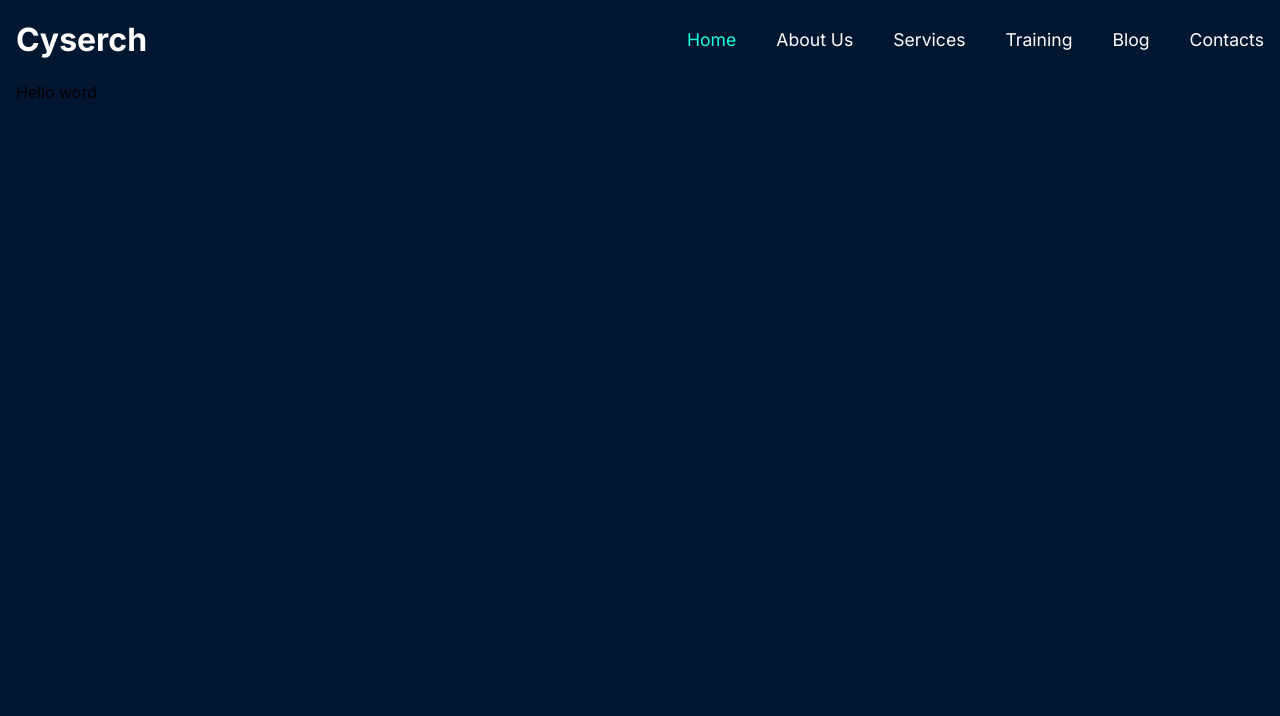
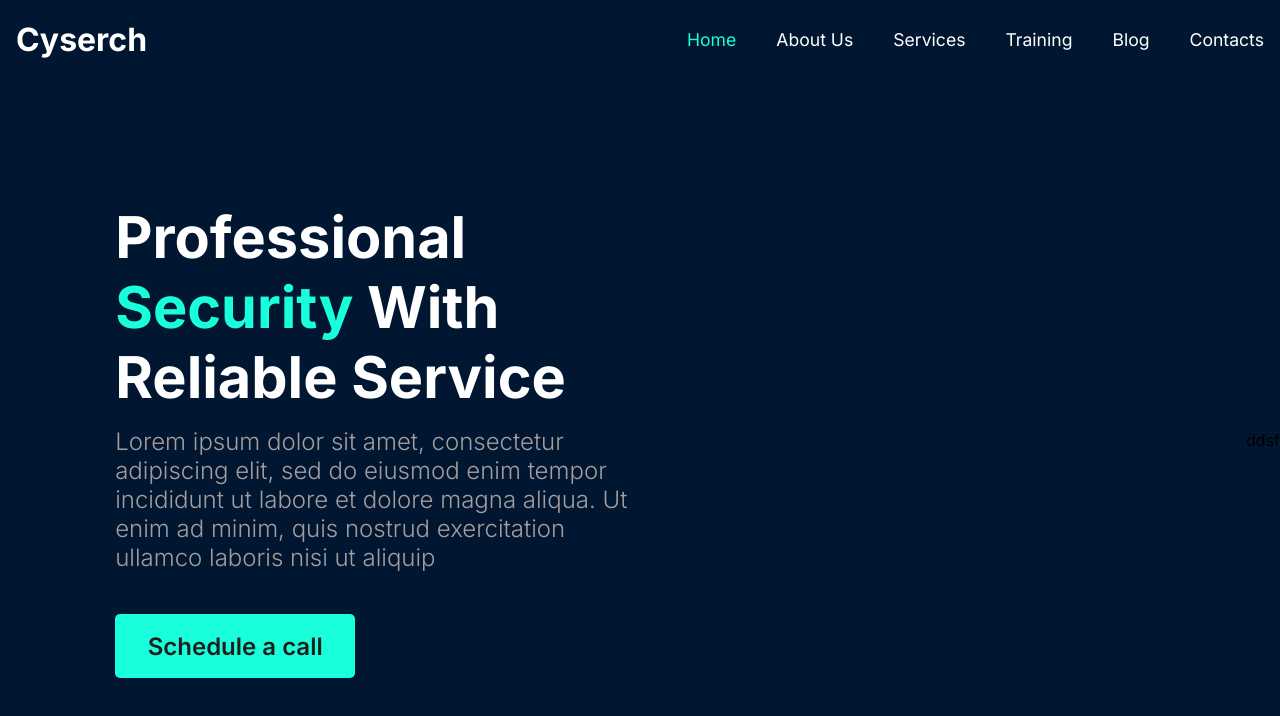
Before and after one commit to prashant-2004/cyserch, a Next.js app: page / in a window 1280 px wide. Shown: the top 716 px of the page. Built offline with nearby package versions, Linux system fonts and the light colour scheme.

Commit message:
Update Hero component in home page and navigation styles in navbar component

```diff
--- a/src/app/components/home/hero.tsx
+++ b/src/app/components/home/hero.tsx
@@ -1,7 +1,20 @@
 export default function Hero() {
   return (
-    <div className="mx-auto px-4">
-      <h1>Hello word</h1>
+    <div className="div-boxs">
+      <div className="div-box1">
+        <h1 className="title">
+          Professional<span className="title-services"> Security</span> With
+          Reliable Service
+        </h1>
+        <p className="discription">
+          Lorem ipsum dolor sit amet, consectetur adipiscing elit, sed do
+          eiusmod enim tempor incididunt ut labore et dolore magna aliqua. Ut
+          enim ad minim, quis nostrud exercitation ullamco laboris nisi ut
+          aliquip
+        </p>
+        <button className="btn">Schedule a call</button>
+      </div>
+      <div className="div-box2">ddsf</div>
     </div>
   );
 }
--- a/src/app/components/navigation/navbar/index.tsx
+++ b/src/app/components/navigation/navbar/index.tsx
@@ -8,7 +8,7 @@ const Navbar = ({ toggle }: { toggle: () => void }) => {
     <>
       <div className="w-full h-20">
         <div className="container mx-auto px-4 h-full">
-          <div className="flex justify-between items-center h-full">
+          <div className="flex justify-between justify-items-center items-center h-full">
             <Logo />
             <button
               type="button"
--- a/src/app/globals.css
+++ b/src/app/globals.css
@@ -6,3 +6,76 @@ body {
   background-color: #011631;
   font-family: Inter;
 }
+
+.div-boxs {
+  display: flex;
+  justify-content: start;
+  align-items: center;
+  height: 90vh;
+  flex-direction: row;
+  width: 100%;
+}
+
+.div-box1 {
+  display: flex;
+  justify-content: start;
+  align-items: start;
+  flex-direction: column;
+  width: 50%;
+  padding-left: 9%;
+}
+
+.title {
+  color: #fff;
+  font-size: 3.6rem;
+  font-style: normal;
+  font-weight: 700;
+  line-height: normal;
+}
+
+.title-services {
+  color: #19ffdb;
+}
+
+.discription {
+  color: #a39d9d;
+  font-size: 1.5rem;
+  font-style: normal;
+  font-weight: 300;
+  line-height: normal;
+  margin-top: 3%;
+}
+
+.btn {
+  border-radius: 0.3125rem;
+  background: #19ffdb;
+
+  width: 15rem;
+  height: 4rem;
+  flex-shrink: 0;
+
+  color: #1e1e1e;
+  text-align: center;
+  font-size: 1.5rem;
+  font-style: normal;
+  font-weight: 600;
+  line-height: normal;
+
+  margin-top: 8%;
+}
+
+.btn:hover {
+  background: transparent;
+  color: #19ffdb;
+  border: 2px solid #19ffdb;
+}
+
+.div-box2 {
+  display: flex;
+  justify-content: end;
+  align-items: center;
+  height: 90vh;
+  flex-direction: row;
+  width: 50%;
+  padding-right: 0%;
+}
--- a/src/app/page.tsx
+++ b/src/app/page.tsx
@@ -1,11 +1,13 @@
 import Certificate from "./components/home/certificate";
-import Blog from './components/home/blogs'
+import Blog from "./components/home/blogs";
+import Hero from "./components/home/hero";
+
 export default function Home() {
   return (
     <>
-      <div className="container mx-auto px-4">
-        <h1>Hello word</h1>
-      </div>
+      <Hero />
+      {/* <Certificate /> */}
+      {/* <Blog /> */}
     </>
   );
 }
```
